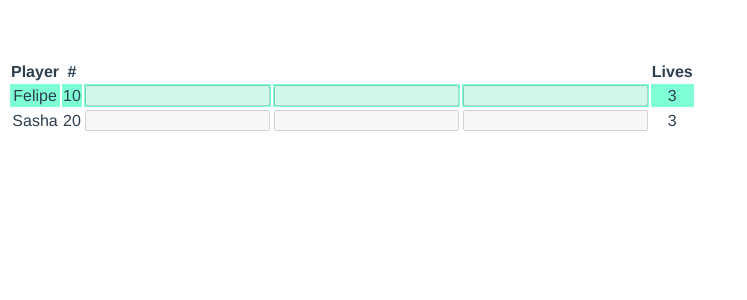
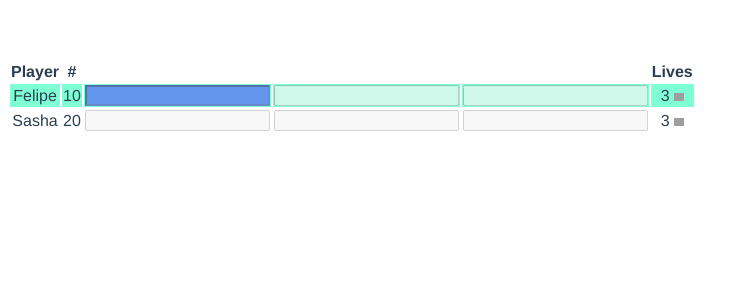
Before and after one commit to ODushyn/killing-game-darts, a Vue app: page / in a window 1280 px wide. Shown: the top 300 px of the page, without its empty margins (0-747 px from the left). Built offline with nearby package versions, Linux system fonts and the light colour scheme; grey boxes are pictures that could not be loaded.

Commit message:
add game over and recoveries

```diff
--- a/src/components/HelloWorld.vue
+++ b/src/components/HelloWorld.vue
@@ -12,15 +12,23 @@
       <tr v-for="player in players" :key="player.name"
           v-bind:class="{
             'current-player': isCurrentPlayer(player),
-            'dead-player': isDeadPlayer(player)
+            'dead-player': isPlayerRIP(player)
           }"
       >
         <td>{{player.name}}</td>
         <td>{{player.num}}</td>
         <td v-for="(_throw, index) in player.throws" :key="index">
-          <input disabled v-model="_throw.value" v-if="!isDeadPlayer(player)"/>
+          <input disabled v-model="_throw.value"
+                 v-if="!isPlayerRIP(player)"
+                 v-bind:class="{'current-throw': isCurrentThrow(player, index)}"/>
         </td>
-        <td> {{player.lives}}</td>
+        <td>
+          {{player.lives}}
+          <img src="@/assets//heart.png"
+               v-if="player.recoveries === 1"
+               alt="heart"
+               style="width:10px; height:auto;">
+        </td>
       </tr>
     </table>
   </div>
@@ -40,8 +48,8 @@
     data() {
       return {
         players: [
-          {name: 'Felipe', num: '10', throws: [{value: ''}, {value: ''}, {value: ''}], was_dead: false, lives: 3},
-          {name: 'Sasha', num: '20', throws: [{value: ''}, {value: ''}, {value: ''}], was_dead: false, lives: 3}
+          {name: 'Felipe', num: '10', throws: [{value: ''}, {value: ''}, {value: ''}], recoveries: 1, lives: 3},
+          {name: 'Sasha', num: '20', throws: [{value: ''}, {value: ''}, {value: ''}], recoveries: 1, lives: 3}
         ]
       }
     },
@@ -53,8 +61,11 @@
       isCurrentPlayer: (player) => {
         return currentPlayer().num === player.num;
       },
-      isDeadPlayer: (player) => {
-        return isPlayerDead(player);
+      isPlayerRIP: (player) => {
+        return isPlayerRIP(player);
+      },
+      isCurrentThrow: (player, index) => {
+        return player.num === currentPlayer().num && currentThrow === index + 1;
       }
     },
     created() {
@@ -81,18 +92,27 @@
             } else if (isNextPlayer()) {
               startNewPlayer();
             } else {
+              finishCurrentRound();
               startNewRound();
             }
+            self.$forceUpdate();
           }
         }
       });
     }
   }
 
-  //TODO: move all function to methods
+  //TODO: move all function to methods?
   function isGameOver() {
     // game is over if there only one players having lives
     // all other players must have 0 lives and was_dead = true
+    let alivePlayers = players.filter(player => !isPlayerRIP(player));
+    if(alivePlayers.length === 1) {
+      alert(`${alivePlayers[0].name} ----- Congrats!`);
+      return true;
+    }
+
+    return false;
   }
 
   function startNewRound() {
@@ -101,27 +121,33 @@
     players.forEach((player) => player.throws = [{value: ''}, {value: ''}, {value: ''}]);
   }
 
+  function finishCurrentRound() {
+    if(currentPlayer().lives === 0) {
+      currentPlayer().recoveries--;
+    }
+    if(isPlayerRIP(currentPlayer())){
+      alert(`${currentPlayer().name} ----- RIP`)
+    }
+  }
+
   function startNextThrow() {
     currentThrow++;
   }
 
-  // function isNextThrow() {
-  //   const THROWS_NUM = 3;
-  //   return currentThrow < THROWS_NUM;
-  // }
-
   function finishCurrentThrow() {
     let damagedPlayer = players.find(player => player.num === _getKilledPlayer());
-    if (!damagedPlayer) {
-      return;
+
+    if (damagedPlayer && !isPlayerRIP(damagedPlayer)) {
+      if(currentPlayer().num !== damagedPlayer.num) {
+        if(damagedPlayer.lives > 0) damagedPlayer.lives--;
+        if(damagedPlayer.lives === 0) damagedPlayer.recoveries--;
+      } else {
+        if(currentPlayer().lives < 3) currentPlayer().lives++;
+      }
     }
 
-    //TODO: consider if player has chance to recover
-    if (!isPlayerDead(currentPlayer())) {
-      damagedPlayer.lives--;
-      if (damagedPlayer.lives === 0) {
-        alert(`${damagedPlayer.name} ----- RIP`)
-      }
+    if (damagedPlayer && isPlayerRIP(damagedPlayer)) {
+      alert(`${damagedPlayer.name} ----- RIP`)
     }
 
     function _getKilledPlayer() {
@@ -136,8 +162,8 @@
     currentThrow = 1;
   }
 
-  function isPlayerDead(player) {
-    return player.lives === 0;
+  function isPlayerRIP(player) {
+    return player.lives === 0 && player.recoveries === -1;
   }
 
   function currentPlayer() {
@@ -191,7 +217,7 @@
   }
 
   .current-throw {
-    color: #42b983;
+    background-color: cornflowerblue;
   }
 
   .current-player {
```
